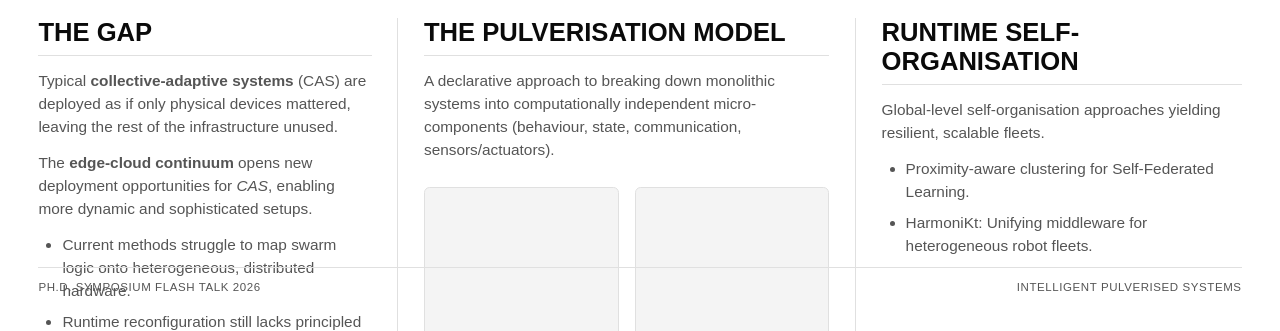
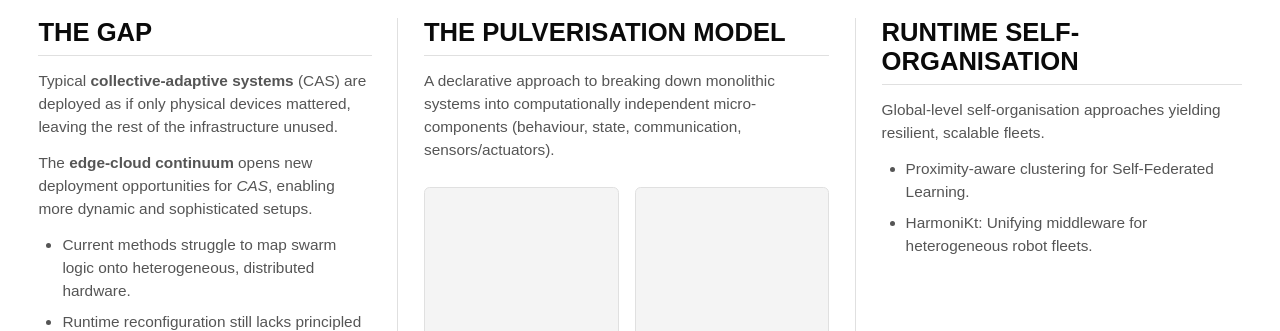
Before and after one commit to nicolasfara/phd-symposium-2026-flash-talk, a plain HTML site: page index.html in a window 1280 px wide. Shown: the part 469-800 px from the top of the page. Drawn offline with Linux system fonts and the light colour scheme; a web font is replaced by a local one.

Commit message:
remove footer

```diff
--- a/index.html
+++ b/index.html
@@ -575,10 +575,10 @@
 				</div>
 
 				<!-- FOOTER -->
-				<footer class="poster-footer reveal delay-4">
+				<!-- <footer class="poster-footer reveal delay-4">
 					<div>Ph.D. Symposium Flash Talk 2026</div>
 					<div>Intelligent Pulverised Systems</div>
-				</footer>
+				</footer> -->
 			</div>
 		</section>
 	</body>
```
